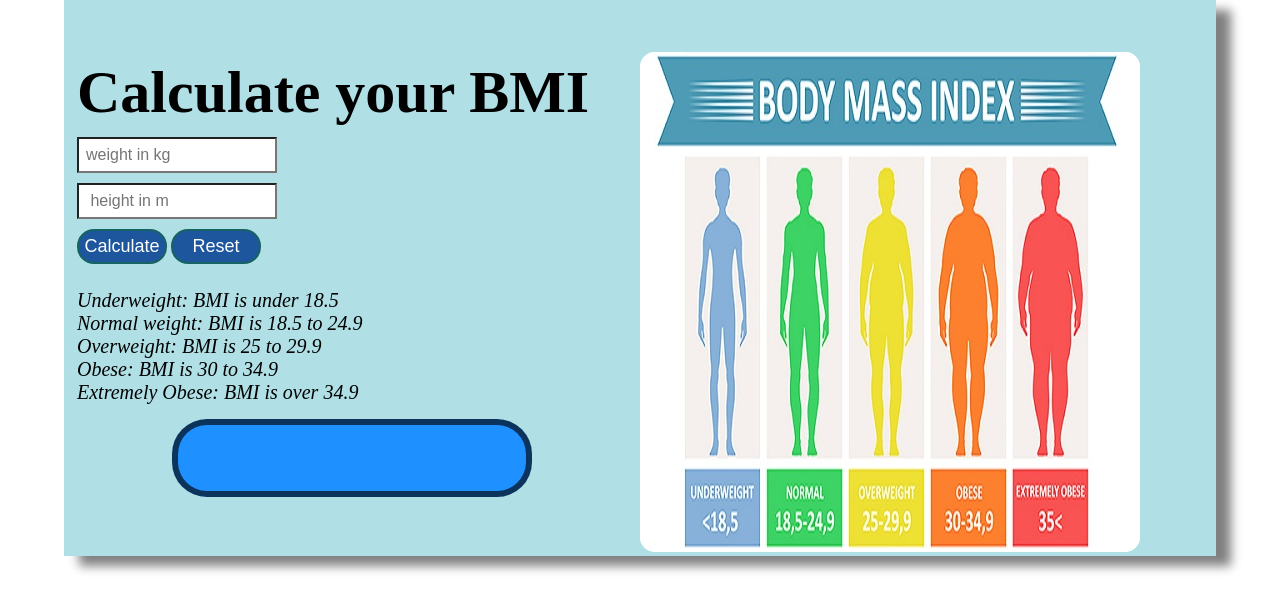
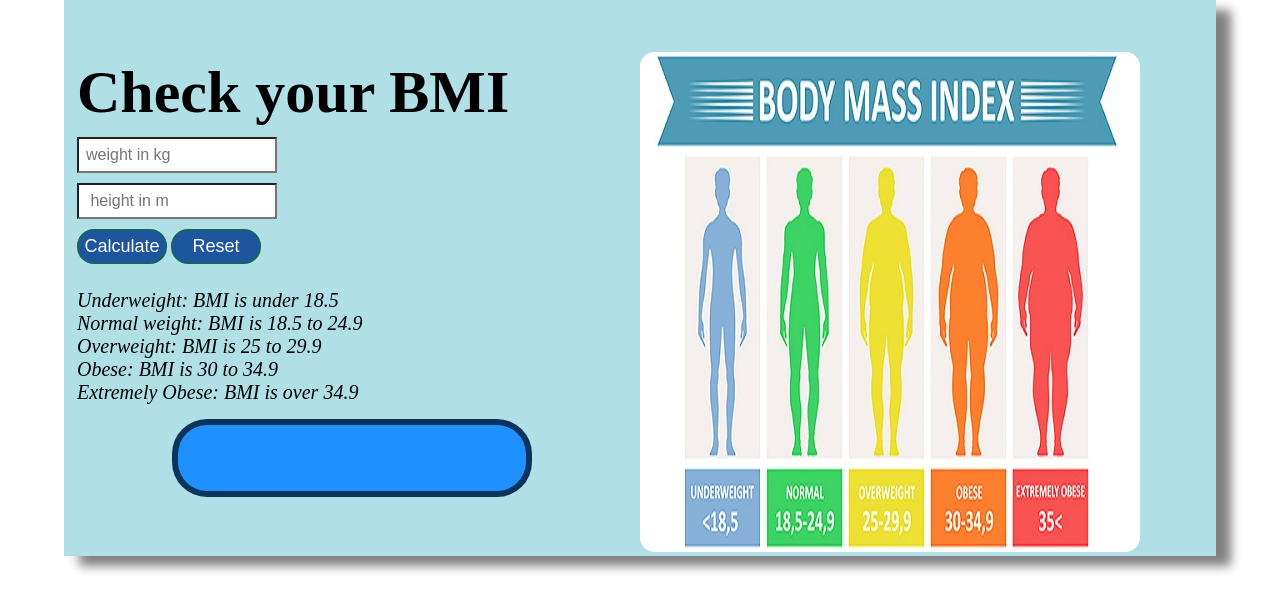
Before and after one commit to n-duku/bmiCalculator, a plain HTML site: page index.html in a window 1280 px wide. Drawn offline with Linux system fonts and the light colour scheme.

Commit message:
minor fixes

```diff
--- a/index.html
+++ b/index.html
@@ -12,7 +12,7 @@
 <body>
   <div id="container">
     <div id="input-fields">
-      <h1 id="h1">Calculate your BMI</h1>
+      <h1 id="h1">Check your BMI</h1>
       <form action="">
         <label><input type="number" min="1" name="weight" id="weight" placeholder="weight in kg" /></label><br>
         <label><input type="number" min="1" name="height" id="height" placeholder=" height in m" /></label><br>
```
